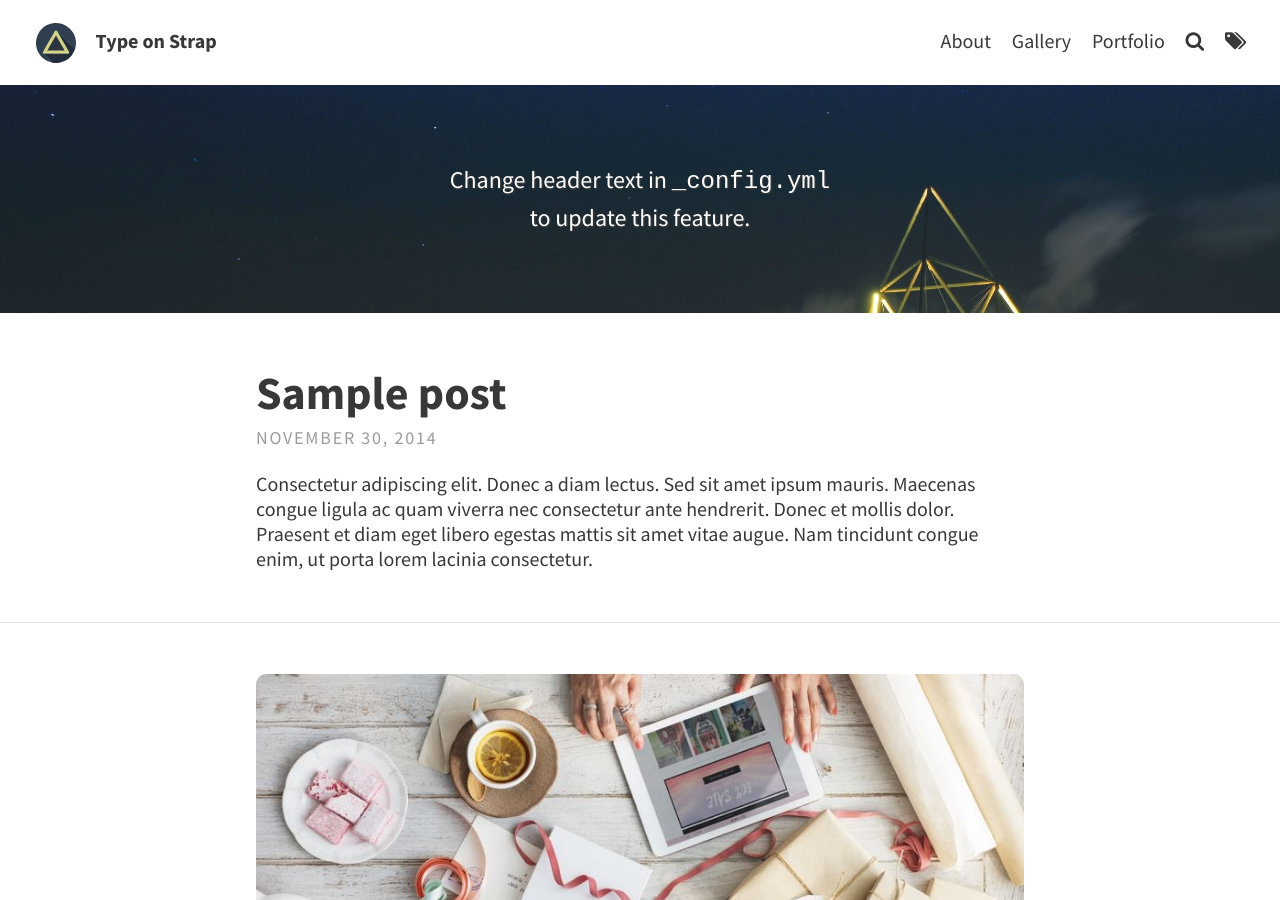
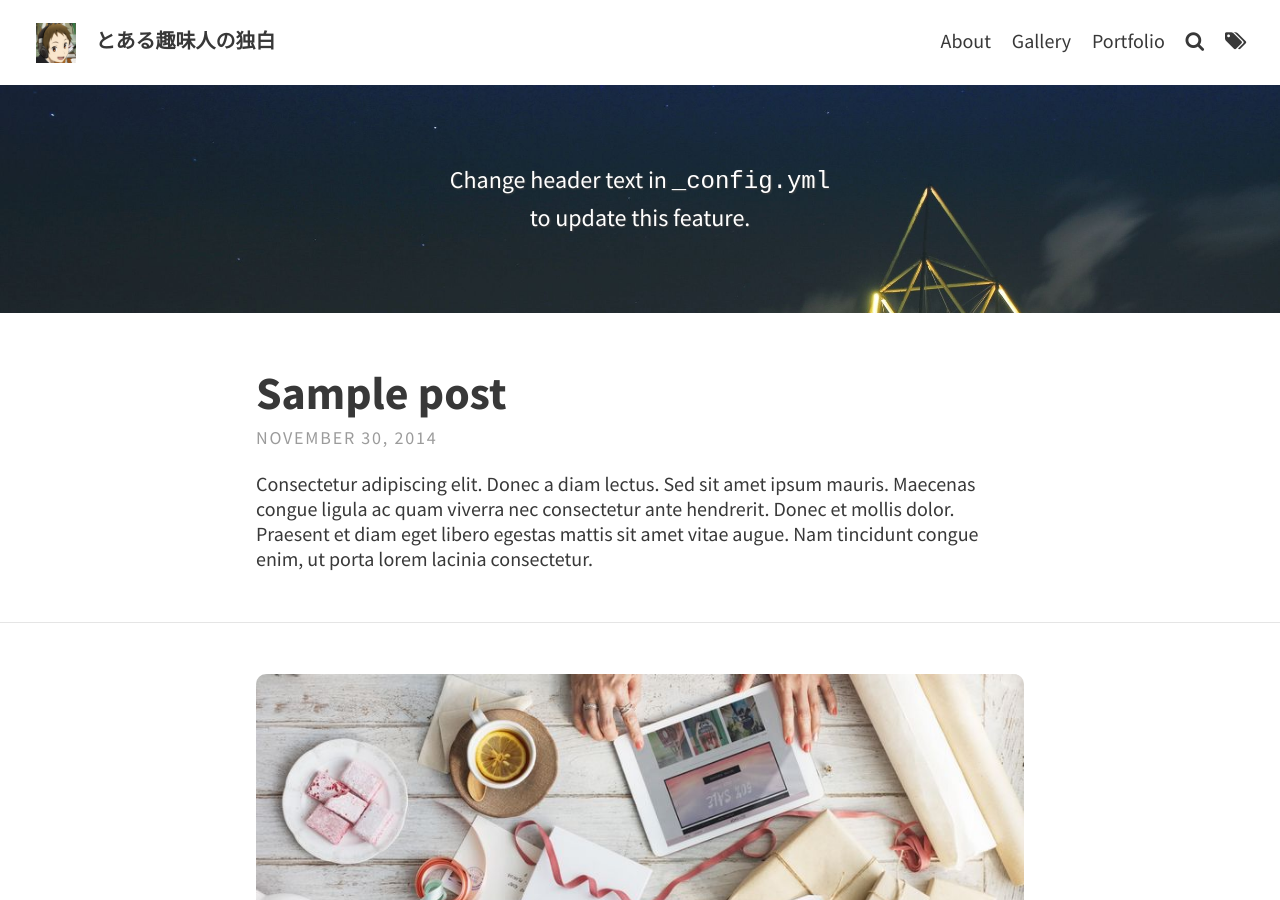
Before and after one commit to alice1017/alice1017.github.io, a Jekyll site: the page built from index.html, in a window 1280 px wide and 900 px high. Built offline with Jekyll 4.4.1, drawn with Linux system fonts in a browser that asks for light colours; the list of posts is cut into pages by our own code; some of the changed lines change nothing that is shown.

Commit message:
MODIFIED: blog settings

```diff
--- a/_config.yml
+++ b/_config.yml
@@ -1,15 +1,15 @@
 # SITE CONFIGURATION
-baseurl: "/Type-on-Strap"
-url: "https://sylhare.github.io"
-title: Type on Strap # site's title
-description: "A website with blog posts and pages" # used by search engines
+baseurl: ""
+url: "http://alice1017.github.io"
+title: とある趣味人の独白 # site's title
+description: "とある趣味人が自分の考えをアウトプットする場所" # used by search engines
 
 
 # THEME-SPECIFIC CONFIGURATION
 theme_settings:
   # Meta
-  title: Type on Strap # blog's title
-  avatar: assets/img/triangle.svg
+  title: とある趣味人の独白 # blog's title
+  avatar: assets/img/alice1017.jpg
   favicon: assets/favicon.ico
   gravatar: # Email MD5 hash
 
@@ -29,14 +29,14 @@ theme_settings:
   facebook:
   flickr:
   gitlab:
-  github: "sylhare"
+  github: "alice1017"
   google_plus:
   instagram:
   keybase:
   linkedin:  # Full URL
   pinterest:
   reddit:
-  soundcloud:
+  soundcloud: "https://soundcloud.com/alice_records"
   stack_exchange:  # Full URL
   steam:
   tumblr:
@@ -56,7 +56,7 @@ theme_settings:
     reddit: true
     linkedin:
     wordpress:
-    email: true
+    email: false
 
   # Scripts / Features
   google_analytics: # Tracking ID, e.g. "UA-000000-01"
```
Also changed, not shown: assets/img/alice1017.jpg (added).
